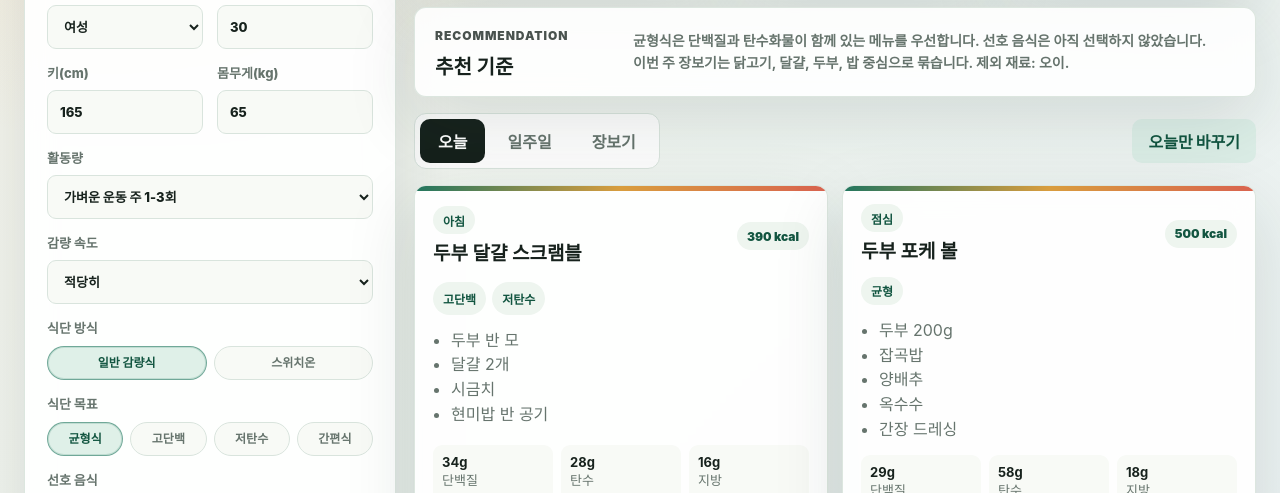
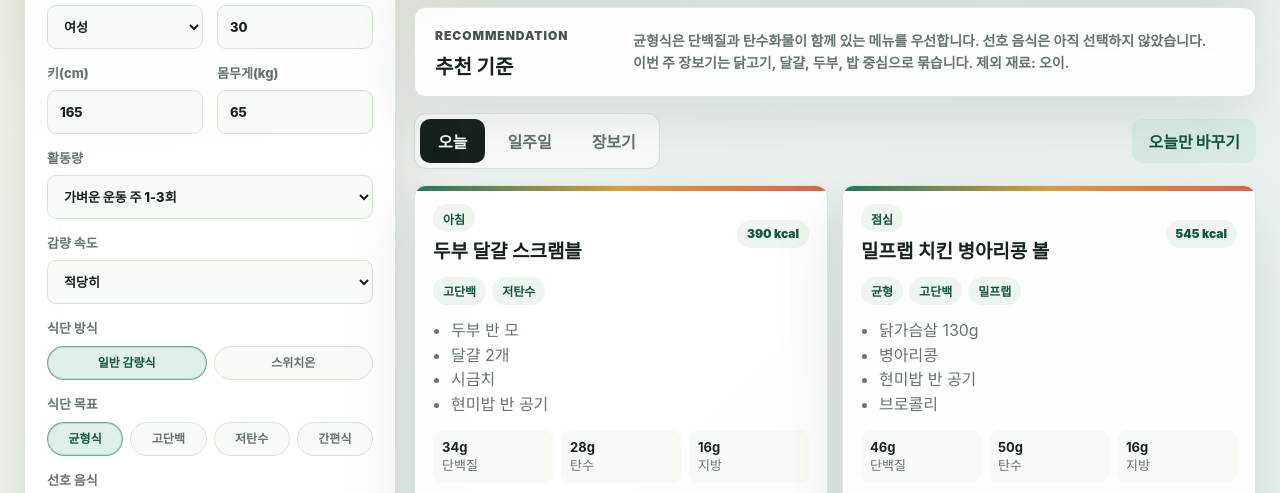
Before and after one commit to wcjfghk98/meal-mate, a website: page index.html in a window 1280 px wide. Shown: the part 459-952 px from the top of the page. Drawn offline with Linux system fonts and the light colour scheme.

Commit message:
Add meal prep friendly menus

```diff
--- a/app.js
+++ b/app.js
@@ -5,7 +5,8 @@
     makeMeal("닭가슴살 샌드위치", 450, 38, 48, 12, ["balanced", "highProtein", "quick"], [], ["chicken"], ["통밀빵 2장", "닭가슴살 100g", "토마토", "양상추"], { 통밀빵: 1, 닭가슴살: 1, 토마토: 1, 양상추: 1 }),
     makeMeal("참치 아보카도 컵", 360, 32, 18, 19, ["highProtein", "lowCarb", "quick"], ["seafood"], ["fish"], ["참치 1캔", "아보카도 반 개", "오이", "김가루"], { 참치: 1, 아보카도: 1, 오이: 1, 김가루: 1 }),
     makeMeal("새우 달걀 오믈렛", 410, 36, 16, 22, ["highProtein", "lowCarb"], ["seafood"], ["egg", "fish"], ["새우 100g", "달걀 2개", "방울토마토", "양파"], { 새우: 1, 달걀: 2, 방울토마토: 1, 양파: 1 }),
-    makeMeal("고구마 닭가슴살 플레이트", 470, 40, 55, 9, ["balanced", "highProtein"], [], ["chicken", "sweetPotato", "egg"], ["고구마 1개", "닭가슴살 120g", "오이", "삶은 달걀 1개"], { 고구마: 1, 닭가슴살: 1, 오이: 1, 달걀: 1 })
+    makeMeal("고구마 닭가슴살 플레이트", 470, 40, 55, 9, ["balanced", "highProtein"], [], ["chicken", "sweetPotato", "egg"], ["고구마 1개", "닭가슴살 120g", "오이", "삶은 달걀 1개"], { 고구마: 1, 닭가슴살: 1, 오이: 1, 달걀: 1 }),
+    makeMeal("두부 달걀 머핀 박스", 405, 35, 20, 20, ["highProtein", "lowCarb", "prep"], [], ["tofu", "egg"], ["두부 반 모", "달걀 2개", "시금치", "방울토마토"], { 두부: 1, 달걀: 2, 시금치: 1, 방울토마토: 1 })
   ],
   lunch: [
     makeMeal("닭가슴살 현미 덮밥", 560, 45, 66, 13, ["balanced", "highProtein"], [], ["chicken", "rice"], ["닭가슴살 130g", "현미밥 150g", "브로콜리", "간장 소스"], { 닭가슴살: 1, 현미밥: 1, 브로콜리: 1 }),
@@ -14,7 +15,9 @@
     makeMeal("닭 안심 메밀면", 540, 43, 62, 12, ["balanced", "highProtein"], [], ["chicken", "egg"], ["닭 안심 130g", "메밀면", "오이", "삶은 달걀"], { "닭 안심": 1, 메밀면: 1, 오이: 1, 달걀: 1 }),
     makeMeal("두부 포케 볼", 500, 29, 58, 18, ["balanced"], [], ["tofu", "rice"], ["두부 200g", "잡곡밥", "양배추", "옥수수", "간장 드레싱"], { 두부: 1, 잡곡밥: 1, 양배추: 1, 옥수수: 1 }),
     makeMeal("닭가슴살 양배추 랩", 440, 41, 25, 18, ["highProtein", "lowCarb", "quick"], [], ["chicken"], ["닭가슴살 130g", "양배추 잎", "파프리카", "후무스"], { 닭가슴살: 1, 양배추: 1, 파프리카: 1, 후무스: 1 }),
-    makeMeal("돼지 안심 현미 도시락", 550, 43, 56, 17, ["balanced", "highProtein"], ["pork"], ["pork", "rice"], ["돼지 안심 120g", "현미밥 반 공기", "상추", "김치"], { "돼지 안심": 1, 현미밥: 1, 상추: 1, 김치: 1 })
+    makeMeal("돼지 안심 현미 도시락", 550, 43, 56, 17, ["balanced", "highProtein"], ["pork"], ["pork", "rice"], ["돼지 안심 120g", "현미밥 반 공기", "상추", "김치"], { "돼지 안심": 1, 현미밥: 1, 상추: 1, 김치: 1 }),
+    makeMeal("밀프랩 치킨 병아리콩 볼", 545, 46, 50, 16, ["balanced", "highProtein", "prep"], [], ["chicken", "rice"], ["닭가슴살 130g", "병아리콩", "현미밥 반 공기", "브로콜리"], { 닭가슴살: 1, 병아리콩: 1, 현미밥: 1, 브로콜리: 1 }),
+    makeMeal("소고기 토마토 현미 박스", 575, 42, 58, 20, ["balanced", "highProtein", "prep"], ["beef"], ["beef", "rice"], ["우둔살 120g", "현미밥 반 공기", "토마토소스", "양배추"], { 우둔살: 1, 현미밥: 1, 토마토소스: 1, 양배추: 1 })
   ],
   dinner: [
     makeMeal("돼지 안심 쌈밥", 510, 42, 46, 18, ["balanced", "highProtein"], ["pork"], ["pork", "rice"], ["돼지 안심 120g", "상추", "현미밥 100g", "쌈장 소량"], { "돼지 안심": 1, 상추: 1, 현미밥: 1 }),
@@ -22,7 +25,9 @@
     makeMeal("두부 김치 볶음", 430, 30, 32, 18, ["lowCarb", "balanced"], [], ["tofu", "rice"], ["두부 한 모", "김치", "양파", "현미밥 반 공기"], { 두부: 1, 김치: 1, 양파: 1, 현미밥: 1 }),
     makeMeal("흰살생선 채소찜", 420, 43, 20, 17, ["highProtein", "lowCarb"], ["seafood"], ["fish"], ["대구살 150g", "청경채", "버섯", "폰즈 소스"], { 대구살: 1, 청경채: 1, 버섯: 1 }),
     makeMeal("소고기 버섯 샐러드", 460, 38, 18, 26, ["highProtein", "lowCarb"], ["beef"], ["beef"], ["우둔살 120g", "버섯", "루꼴라", "발사믹"], { 우둔살: 1, 버섯: 1, 루꼴라: 1 }),
-    makeMeal("병아리콩 치킨 스튜", 530, 44, 48, 17, ["balanced", "highProtein"], [], ["chicken"], ["닭가슴살 120g", "병아리콩", "토마토소스", "당근"], { 닭가슴살: 1, 병아리콩: 1, 토마토소스: 1, 당근: 1 })
+    makeMeal("병아리콩 치킨 스튜", 530, 44, 48, 17, ["balanced", "highProtein"], [], ["chicken"], ["닭가슴살 120g", "병아리콩", "토마토소스", "당근"], { 닭가슴살: 1, 병아리콩: 1, 토마토소스: 1, 당근: 1 }),
+    makeMeal("돼지 안심 채소구이 박스", 495, 43, 24, 24, ["highProtein", "lowCarb", "prep"], ["pork"], ["pork"], ["돼지 안심 130g", "애호박", "가지", "양파"], { "돼지 안심": 1, 애호박: 1, 가지: 1, 양파: 1 }),
+    makeMeal("두부 버섯 조림 도시락", 410, 31, 26, 21, ["balanced", "lowCarb", "prep"], [], ["tofu"], ["두부 한 모", "버섯", "청경채", "간장 소스"], { 두부: 1, 버섯: 1, 청경채: 1, 간장: 1 })
   ],
   snack: [
     makeMeal("삶은 달걀과 과일", 220, 14, 25, 8, ["balanced", "highProtein", "quick"], [], ["egg"], ["삶은 달걀 2개", "사과 반 개"], { 달걀: 2, 사과: 1 }),
@@ -30,7 +35,8 @@
     makeMeal("고구마와 견과", 250, 7, 42, 8, ["balanced", "quick"], [], ["sweetPotato"], ["고구마 1개", "호두 4알"], { 고구마: 1, 호두: 1 }),
     makeMeal("코티지치즈 토마토", 210, 24, 12, 8, ["highProtein", "lowCarb", "quick"], ["dairy"], ["yogurt"], ["코티지치즈 150g", "방울토마토", "후추"], { 코티지치즈: 1, 방울토마토: 1 }),
     makeMeal("닭가슴살 육포와 오이", 180, 26, 9, 4, ["highProtein", "lowCarb", "quick"], [], ["chicken"], ["닭가슴살 육포", "오이 스틱"], { "닭가슴살 육포": 1, 오이: 1 }),
-    makeMeal("두유 라떼와 바나나", 260, 12, 38, 7, ["balanced", "quick"], [], [], ["무가당 두유", "커피", "바나나 1개"], { "무가당 두유": 1, 커피: 1, 바나나: 1 })
+    makeMeal("두유 라떼와 바나나", 260, 12, 38, 7, ["balanced", "quick"], [], [], ["무가당 두유", "커피", "바나나 1개"], { "무가당 두유": 1, 커피: 1, 바나나: 1 }),
+    makeMeal("삶은 달걀 프로틴 박스", 260, 25, 12, 12, ["highProtein", "lowCarb", "quick", "prep"], [], ["egg"], ["삶은 달걀 2개", "방울토마토", "아몬드 10알"], { 달걀: 2, 방울토마토: 1, 아몬드: 1 })
   ]
 };
 
@@ -62,7 +68,8 @@
       makeMeal("닭가슴살 점심", 470, 43, 48, 13, ["balanced", "highProtein"], [], ["chicken", "rice"], ["현미잡곡밥 100g", "닭가슴살 120g", "상추", "방울토마토 3개"], { 현미잡곡밥: 1, 닭가슴살: 1, 상추: 1, 방울토마토: 1 }),
       makeMeal("연어 점심", 490, 38, 46, 20, ["balanced", "highProtein"], ["seafood"], ["fish", "rice"], ["현미잡곡밥 100g", "연어 100g", "루꼴라", "청경채"], { 현미잡곡밥: 1, 연어: 1, 루꼴라: 1, 청경채: 1 }),
       makeMeal("두부 달걀 점심", 460, 36, 50, 17, ["balanced", "highProtein"], [], ["tofu", "egg", "rice"], ["현미잡곡밥 100g", "두부 반 모", "삶은 달걀 1개", "상추"], { 현미잡곡밥: 1, 두부: 1, 달걀: 1, 상추: 1 }),
-      makeMeal("돼지 안심 점심", 480, 41, 48, 15, ["balanced", "highProtein"], ["pork"], ["pork", "rice"], ["현미잡곡밥 100g", "돼지 안심 120g", "상추", "청경채"], { 현미잡곡밥: 1, "돼지 안심": 1, 상추: 1, 청경채: 1 })
+      makeMeal("돼지 안심 점심", 480, 41, 48, 15, ["balanced", "highProtein"], ["pork"], ["pork", "rice"], ["현미잡곡밥 100g", "돼지 안심 120g", "상추", "청경채"], { 현미잡곡밥: 1, "돼지 안심": 1, 상추: 1, 청경채: 1 }),
+      makeMeal("밀프랩 닭가슴살 점심", 475, 43, 47, 14, ["balanced", "highProtein", "prep"], [], ["chicken", "rice"], ["현미잡곡밥 100g", "닭가슴살 120g", "브로콜리", "방울토마토 3개"], { 현미잡곡밥: 1, 닭가슴살: 1, 브로콜리: 1, 방울토마토: 1 })
     ],
     dinner: [
       makeMeal("저녁 무가당 단백질 쉐이크", 150, 28, 2, 2, ["highProtein", "lowCarb", "quick"], ["dairy"], [], ["무가당 저탄수 단백질 파우더", "물"], { "무가당 저탄수 단백질 파우더": 1 }),
@@ -81,13 +88,15 @@
     lunch: [
       makeMeal("닭가슴살 현미 소량 볼", 520, 45, 42, 18, ["balanced", "highProtein"], [], ["chicken", "rice"], ["닭가슴살 130g", "현미밥 반 공기", "상추", "김가루"], { 닭가슴살: 1, 현미밥: 1, 상추: 1, 김가루: 1 }),
       makeMeal("두부 달걀 현미 점심", 490, 36, 40, 18, ["balanced", "highProtein"], [], ["tofu", "egg", "rice"], ["현미밥 반 공기", "두부 반 모", "삶은 달걀 1개", "상추"], { 현미밥: 1, 두부: 1, 달걀: 1, 상추: 1 }),
-      makeMeal("소고기 현미 점심", 530, 41, 42, 21, ["balanced", "highProtein"], ["beef"], ["beef", "rice"], ["현미밥 반 공기", "우둔살 120g", "루꼴라", "구운 가지"], { 현미밥: 1, 우둔살: 1, 루꼴라: 1, 가지: 1 })
+      makeMeal("소고기 현미 점심", 530, 41, 42, 21, ["balanced", "highProtein"], ["beef"], ["beef", "rice"], ["현미밥 반 공기", "우둔살 120g", "루꼴라", "구운 가지"], { 현미밥: 1, 우둔살: 1, 루꼴라: 1, 가지: 1 }),
+      makeMeal("돼지 안심 밀프랩 점심", 520, 43, 42, 19, ["balanced", "highProtein", "prep"], ["pork"], ["pork", "rice"], ["현미밥 반 공기", "돼지 안심 120g", "양배추", "김치"], { 현미밥: 1, "돼지 안심": 1, 양배추: 1, 김치: 1 })
     ],
     dinner: [
       makeMeal("두부 김치 무탄수 저녁", 420, 34, 18, 23, ["highProtein", "lowCarb"], [], ["tofu", "egg"], ["두부 한 모", "김치", "삶은 달걀 1개"], { 두부: 1, 김치: 1, 달걀: 1 }),
       makeMeal("연어 아보카도 무탄수 저녁", 500, 40, 18, 30, ["highProtein", "lowCarb"], ["seafood"], ["fish"], ["연어 130g", "아보카도 반 개", "상추"], { 연어: 1, 아보카도: 1, 상추: 1 }),
       makeMeal("닭다리살 채소 무탄수 저녁", 480, 41, 18, 25, ["highProtein", "lowCarb"], [], ["chicken"], ["닭다리살 130g", "상추", "구운 가지"], { 닭다리살: 1, 상추: 1, 가지: 1 }),
-      makeMeal("돼지 수육 무탄수 저녁", 470, 42, 12, 26, ["highProtein", "lowCarb"], ["pork"], ["pork"], ["돼지 수육 120g", "상추", "무생채"], { "돼지 수육": 1, 상추: 1, 무생채: 1 })
+      makeMeal("돼지 수육 무탄수 저녁", 470, 42, 12, 26, ["highProtein", "lowCarb"], ["pork"], ["pork"], ["돼지 수육 120g", "상추", "무생채"], { "돼지 수육": 1, 상추: 1, 무생채: 1 }),
+      makeMeal("닭가슴살 토마토 스튜", 450, 42, 22, 20, ["highProtein", "lowCarb", "prep"], [], ["chicken"], ["닭가슴살 130g", "토마토소스 소량", "양배추", "버섯"], { 닭가슴살: 1, 토마토소스: 1, 양배추: 1, 버섯: 1 })
     ],
     snack: [
       makeMeal("오후 단백질 쉐이크와 견과", 260, 32, 13, 11, ["highProtein", "lowCarb", "quick"], ["dairy"], ["yogurt"], ["단백질 파우더", "물", "견과류 한 줌"], { "단백질 파우더": 1, 견과류: 1 }),
@@ -102,13 +111,15 @@
     lunch: [
       makeMeal("닭가슴살 잡곡밥 소량", 540, 46, 48, 17, ["balanced", "highProtein"], [], ["chicken", "rice"], ["닭가슴살 130g", "잡곡밥 반 공기", "쌈채소"], { 닭가슴살: 1, 잡곡밥: 1, 쌈채소: 1 }),
       makeMeal("생선 잡곡밥 소량", 520, 43, 44, 20, ["balanced", "highProtein"], ["seafood"], ["fish", "rice"], ["흰살생선 120g", "잡곡밥 반 공기", "청경채"], { 흰살생선: 1, 잡곡밥: 1, 청경채: 1 }),
-      makeMeal("두부 달걀 저탄수 점심", 500, 38, 40, 20, ["balanced", "highProtein"], [], ["tofu", "egg", "rice"], ["잡곡밥 반 공기", "두부 반 모", "삶은 달걀 1개", "상추"], { 잡곡밥: 1, 두부: 1, 달걀: 1, 상추: 1 })
+      makeMeal("두부 달걀 저탄수 점심", 500, 38, 40, 20, ["balanced", "highProtein"], [], ["tofu", "egg", "rice"], ["잡곡밥 반 공기", "두부 반 모", "삶은 달걀 1개", "상추"], { 잡곡밥: 1, 두부: 1, 달걀: 1, 상추: 1 }),
+      makeMeal("닭가슴살 양배추 밀프랩", 525, 45, 46, 18, ["balanced", "highProtein", "prep"], [], ["chicken", "rice"], ["잡곡밥 반 공기", "닭가슴살 130g", "양배추", "브로콜리"], { 잡곡밥: 1, 닭가슴살: 1, 양배추: 1, 브로콜리: 1 })
     ],
     dinner: [
       makeMeal("닭다리살 무탄수 저녁", 480, 41, 20, 24, ["highProtein", "lowCarb"], [], ["chicken"], ["닭다리살 130g", "상추", "방울토마토"], { 닭다리살: 1, 상추: 1, 방울토마토: 1 }),
       makeMeal("두부 채소 무탄수 저녁", 390, 30, 24, 20, ["balanced", "lowCarb"], [], ["tofu"], ["두부 한 모", "청경채", "애호박"], { 두부: 1, 청경채: 1, 애호박: 1 }),
       makeMeal("생선 해초 무탄수 저녁", 430, 42, 18, 21, ["highProtein", "lowCarb"], ["seafood"], ["fish"], ["흰살생선 130g", "해초", "상추"], { 흰살생선: 1, 해초: 1, 상추: 1 }),
-      makeMeal("돼지 안심 무탄수 저녁", 450, 41, 14, 24, ["highProtein", "lowCarb"], ["pork"], ["pork"], ["돼지 안심 120g", "상추", "청경채"], { "돼지 안심": 1, 상추: 1, 청경채: 1 })
+      makeMeal("돼지 안심 무탄수 저녁", 450, 41, 14, 24, ["highProtein", "lowCarb"], ["pork"], ["pork"], ["돼지 안심 120g", "상추", "청경채"], { "돼지 안심": 1, 상추: 1, 청경채: 1 }),
+      makeMeal("두부 버섯 밀프랩 저녁", 400, 31, 22, 21, ["balanced", "lowCarb", "prep"], [], ["tofu"], ["두부 한 모", "버섯", "청경채", "간장 소스"], { 두부: 1, 버섯: 1, 청경채: 1, 간장: 1 })
     ],
     snack: [
       makeMeal("오후 단백질 쉐이크", 190, 28, 10, 4, ["highProtein", "lowCarb", "quick"], ["dairy"], ["yogurt"], ["단백질 파우더", "물"], { "단백질 파우더": 1 }),
@@ -125,11 +136,13 @@
   lunch: [
     makeMeal("닭가슴살 잡곡밥 정식", 560, 46, 52, 18, ["balanced", "highProtein"], [], ["chicken", "rice"], ["닭가슴살 130g", "잡곡밥 반 공기", "쌈채소", "김치"], { 닭가슴살: 1, 잡곡밥: 1, 쌈채소: 1, 김치: 1 }),
     makeMeal("고등어 해초밥", 560, 39, 50, 24, ["balanced", "highProtein"], ["seafood"], ["fish", "rice"], ["고등어구이", "현미밥 반 공기", "해초", "상추"], { 고등어: 1, 현미밥: 1, 해초: 1, 상추: 1 }),
-    makeMeal("소고기 채소 덮밥", 580, 42, 54, 22, ["balanced", "highProtein"], ["beef"], ["beef", "rice"], ["우둔살 120g", "잡곡밥 반 공기", "청경채"], { 우둔살: 1, 잡곡밥: 1, 청경채: 1 })
+    makeMeal("소고기 채소 덮밥", 580, 42, 54, 22, ["balanced", "highProtein"], ["beef"], ["beef", "rice"], ["우둔살 120g", "잡곡밥 반 공기", "청경채"], { 우둔살: 1, 잡곡밥: 1, 청경채: 1 }),
+    makeMeal("돼지 안심 잡곡 밀프랩", 560, 44, 52, 20, ["balanced", "highProtein", "prep"], ["pork"], ["pork", "rice"], ["돼지 안심 120g", "잡곡밥 반 공기", "브로콜리", "김치"], { "돼지 안심": 1, 잡곡밥: 1, 브로콜리: 1, 김치: 1 })
   ],
   dinner: [
     makeMeal("닭다리살 묵은지 볶음", 500, 42, 24, 26, ["highProtein", "lowCarb"], [], ["chicken"], ["닭다리살 130g", "묵은지", "쌈채소"], { 닭다리살: 1, 묵은지: 1, 쌈채소: 1 }),
-    makeMeal("두부 채소 그라탱", 430, 34, 25, 22, ["balanced", "lowCarb"], [], ["tofu"], ["두부 한 모", "애호박", "토마토소스 소량"], { 두부: 1, 애호박: 1, 토마토소스: 1 })
+    makeMeal("두부 채소 그라탱", 430, 34, 25, 22, ["balanced", "lowCarb"], [], ["tofu"], ["두부 한 모", "애호박", "토마토소스 소량"], { 두부: 1, 애호박: 1, 토마토소스: 1 }),
+    makeMeal("닭가슴살 채소 오븐구이", 470, 43, 24, 23, ["highProtein", "lowCarb", "prep"], [], ["chicken"], ["닭가슴살 130g", "브로콜리", "파프리카", "양파"], { 닭가슴살: 1, 브로콜리: 1, 파프리카: 1, 양파: 1 })
   ],
   snack: [
     makeMeal("오후 단백질 쉐이크", 190, 28, 10, 4, ["highProtein", "lowCarb", "quick"], ["dairy"], ["yogurt"], ["단백질 파우더", "물"], { "단백질 파우더": 1 }),
@@ -154,7 +167,8 @@
   balanced: "균형",
   highProtein: "고단백",
   lowCarb: "저탄수",
-  quick: "간편"
+  quick: "간편",
+  prep: "밀프랩"
 };
 
 const favoriteLabels = {
```
Also changed, not shown: index.html (+1 -1 lines).
